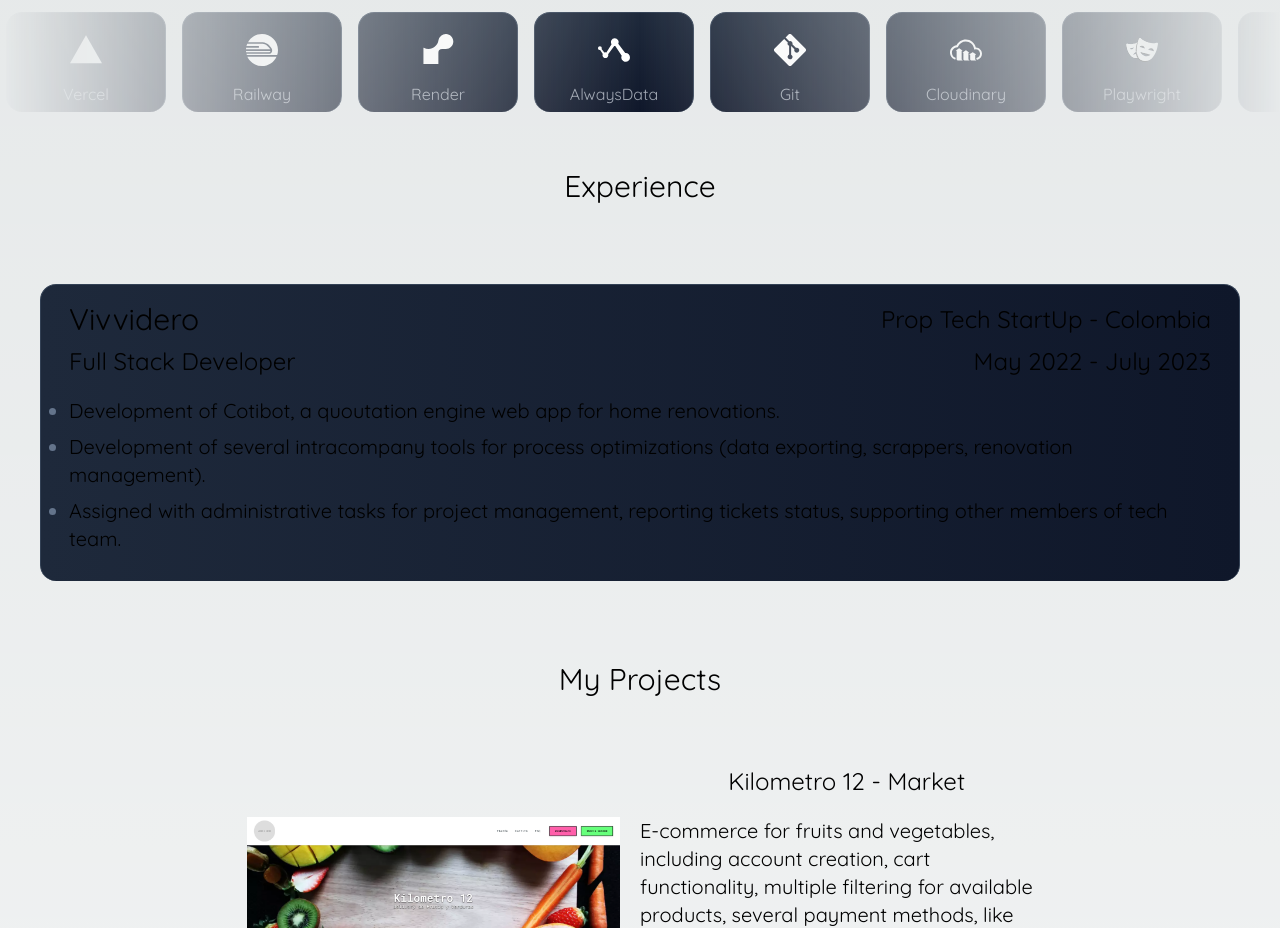
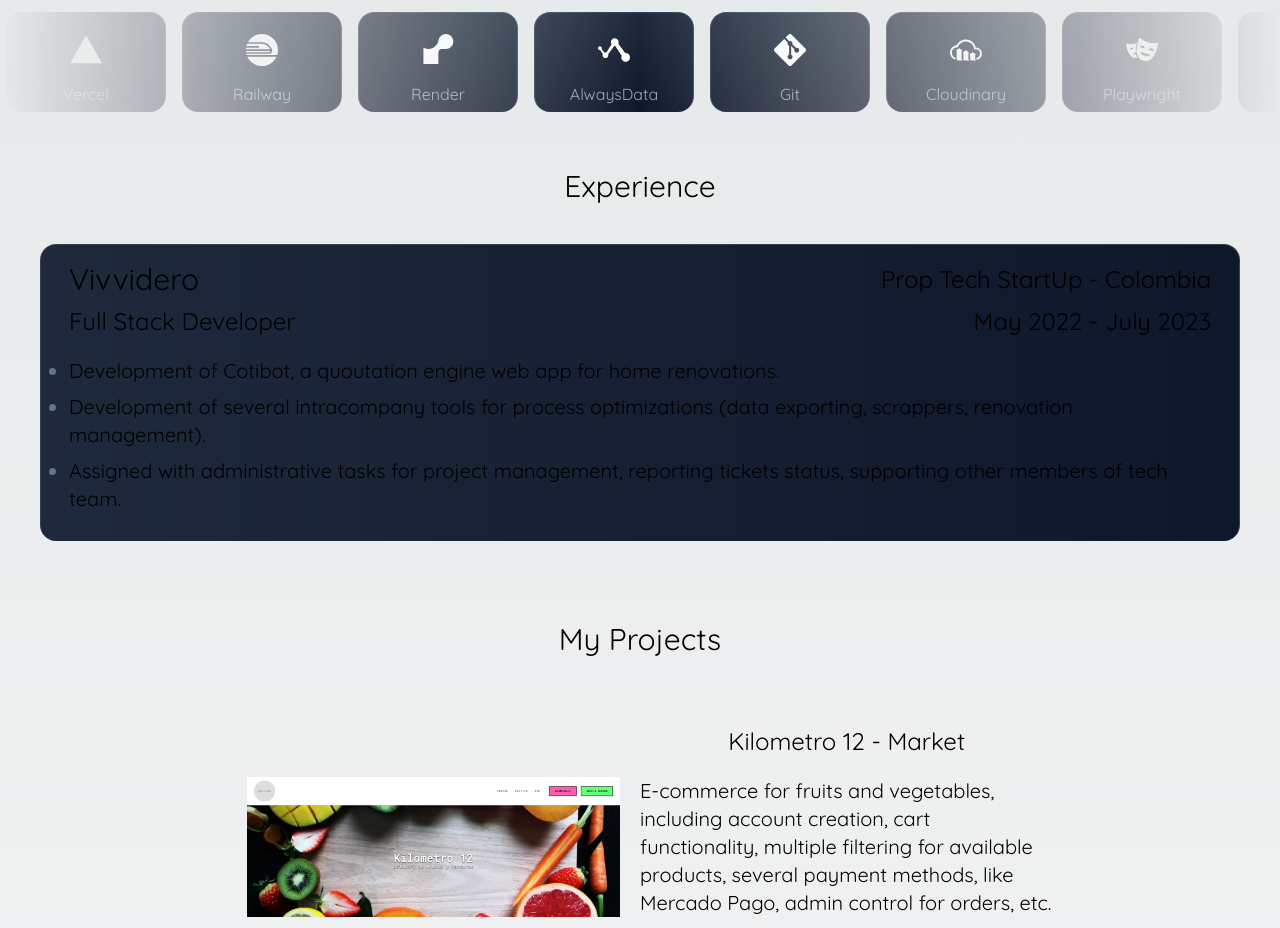
Before and after one commit to jt-96/portfolio-v2, a Next.js app: page / in a window 1280 px wide. Shown: the part 1920-2848 px from the top of the page. Built offline with nearby package versions, Linux system fonts and the light colour scheme.

Commit message:
feature: add transition to exp page

```diff
--- a/src/app/experience/page.tsx
+++ b/src/app/experience/page.tsx
@@ -1,11 +1,23 @@
+import { motion } from "framer-motion";
+
 function Experience() {
   return (
     <>
+      <motion.div
+        initial={{ opacity: 0.0, y: 40 }}
+        whileInView={{ opacity: 1, y: 0 }}
+        transition={{
+          duration: 0.4,
+          ease: "easeInOut",
+        }}
+      >
         <h1 className="text-3xl my-10 text-center">Experience</h1>
         <div className="bg-gradient-to-r from-slate-800 to-slate-900 rounded-2xl border border-b-0 border-slate-700 mx-5 p-2 md:m-10 2xl:px-8 2xl:py-4 2xl:my-5">
           <div className="flex flex-col justify-between align-center items-center my-2 md:flex-row md:mx-5">
             <h1 className="text-3xl">Vivvidero</h1>
-          <h2 className="text-lg lg:text-2xl">Prop Tech StartUp - Colombia</h2>
+            <h2 className="text-lg lg:text-2xl">
+              Prop Tech StartUp - Colombia
+            </h2>
           </div>
           <div className="flex flex-row mx-5 justify-between align-center items-center md:flex-row md:mx-5">
             <h3 className="text-md lg:text-2xl">Full Stack Developer</h3>
@@ -19,7 +31,8 @@
               </li>
               <li className="list-disc my-2">
                 Development of several intracompany tools for process
-              optimizations (data exporting, scrappers, renovation management).
+                optimizations (data exporting, scrappers, renovation
+                management).
               </li>
               <li className="list-disc my-2">
                 Assigned with administrative tasks for project management,
@@ -28,6 +41,7 @@
             </ul>
           </div>
         </div>
+      </motion.div>
     </>
   );
 }
```
Lines whose indentation alone changed are shown as unchanged.
